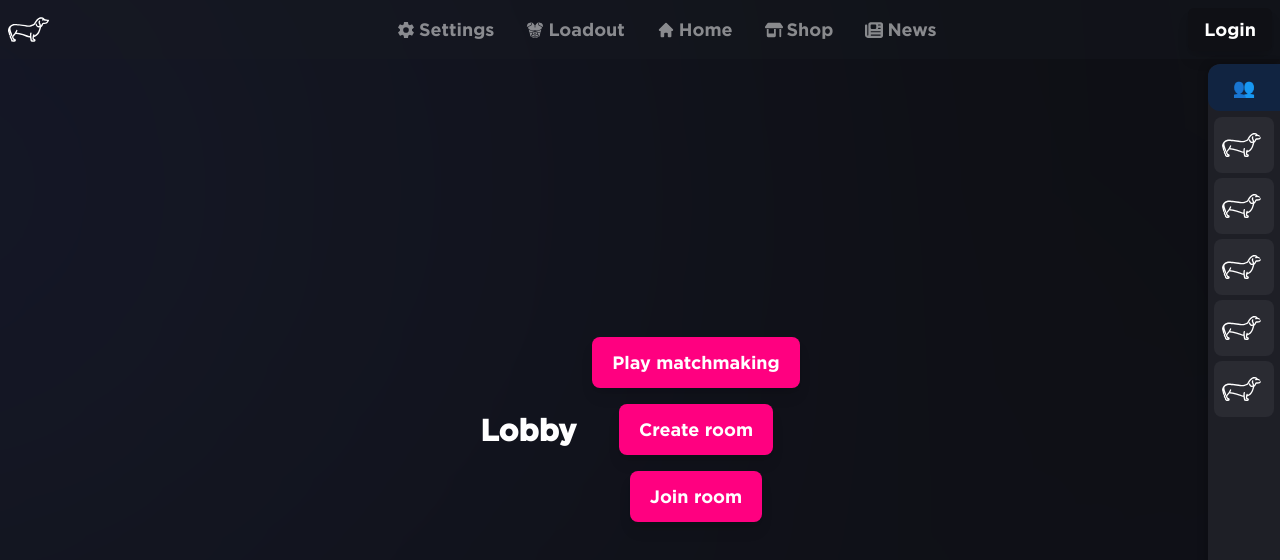
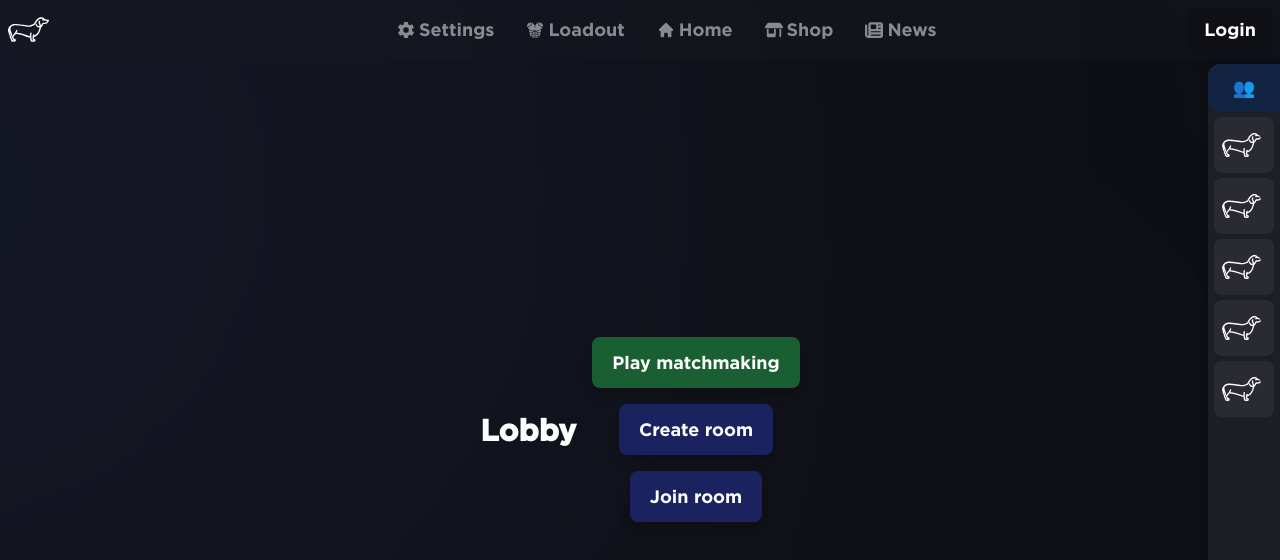
Before and after one commit to Dachshund-Development-kft/dagames-frontend, a React (Vite) app: page /game in a window 1280 px wide. Shown: the top 560 px of the page. Built offline with nearby package versions, Linux system fonts and the light colour scheme.

Commit message:
Update button colors in LobbyPage for improved visual consistency

```diff
--- a/src/pages/game/LobbyPage.tsx
+++ b/src/pages/game/LobbyPage.tsx
@@ -12,13 +12,13 @@ const LobbyPage: React.FC = () => {
                     Lobby
                 </h1>
                 <div className='flex flex-col items-center justify-center gap-4'>
-                <button className='bg-[#FF0080] text-white px-5 py-3 rounded-lg shadow-lg flex items-center justify-center gap-2 transition-all duration-300 hover:scale-105 hover:shadow-xl'>
+                <button className='bg-[#1a5f31] text-white px-5 py-3 rounded-lg shadow-lg flex items-center justify-center gap-2 transition-all duration-300 hover:scale-105 hover:shadow-xl'>
                         Play matchmaking
                     </button>
-                    <button className='bg-[#FF0080] text-white px-5 py-3 rounded-lg shadow-lg flex items-center justify-center gap-2 transition-all duration-300 hover:scale-105 hover:shadow-xl'>
+                    <button className='bg-[#1a235f] text-white px-5 py-3 rounded-lg shadow-lg flex items-center justify-center gap-2 transition-all duration-300 hover:scale-105 hover:shadow-xl'>
                         Create room
                     </button>
-                    <button className='bg-[#FF0080] text-white px-5 py-3 rounded-lg shadow-lg flex items-center justify-center gap-2 transition-all duration-300 hover:scale-105 hover:shadow-xl'>
+                    <button className='bg-[#1a235f] text-white px-5 py-3 rounded-lg shadow-lg flex items-center justify-center gap-2 transition-all duration-300 hover:scale-105 hover:shadow-xl'>
                         Join room
                     </button>
                 </div>
```
